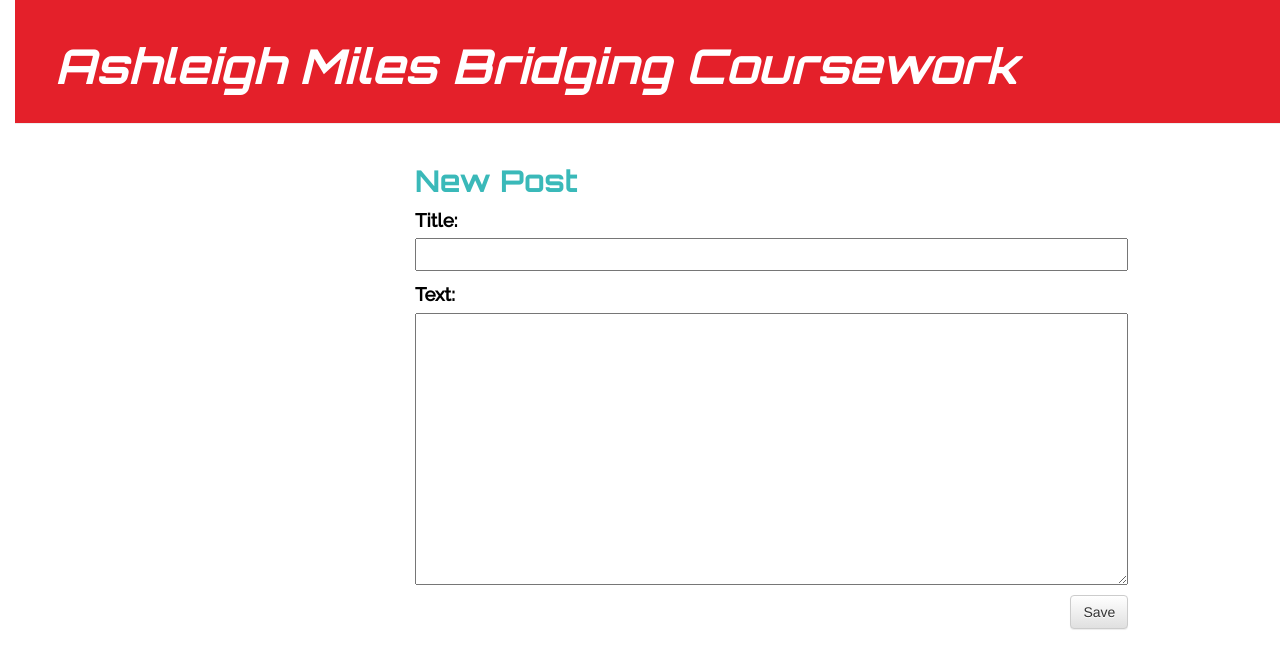
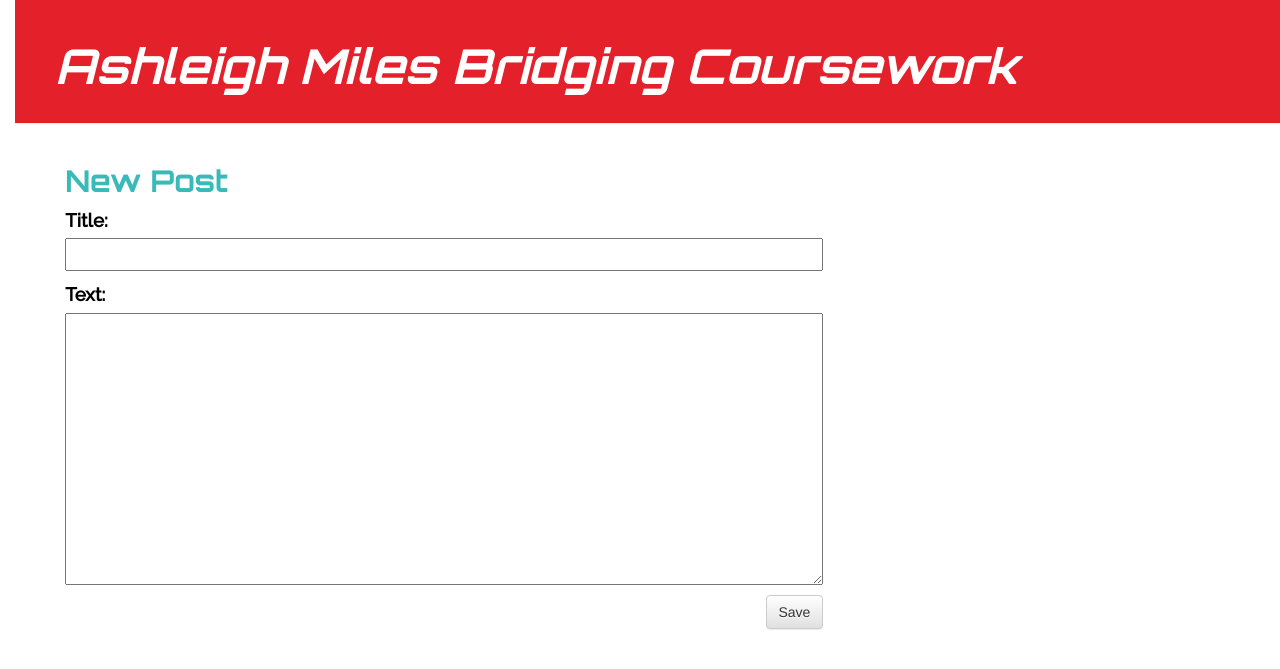
Before and after one commit to asho360/my-first-blog, a Django app: page /post/new/ in a window 1280 px wide; the page is wider, and only the part inside the window is pictured. Shown: the top 669 px of that part. Run offline with Django 3.2, Linux system fonts and the light colour scheme; some libraries are stand-ins or nearby versions.

Commit message:
Edited css

```diff
--- a/blog/static/css/blog.css
+++ b/blog/static/css/blog.css
@@ -16,11 +16,13 @@
 }
 
 .content {
+    padding-left: 0.2em;
     text-align: left;
-    width: 1500px;
-    padding-left: 400px;
-    margin: 0 auto;
-
+    /*
+    margin-right: auto;
+    margin-left: auto;
+    max-width: 1500px;
+    */
 }
 
 h1, h2, h3, h4 {
```
